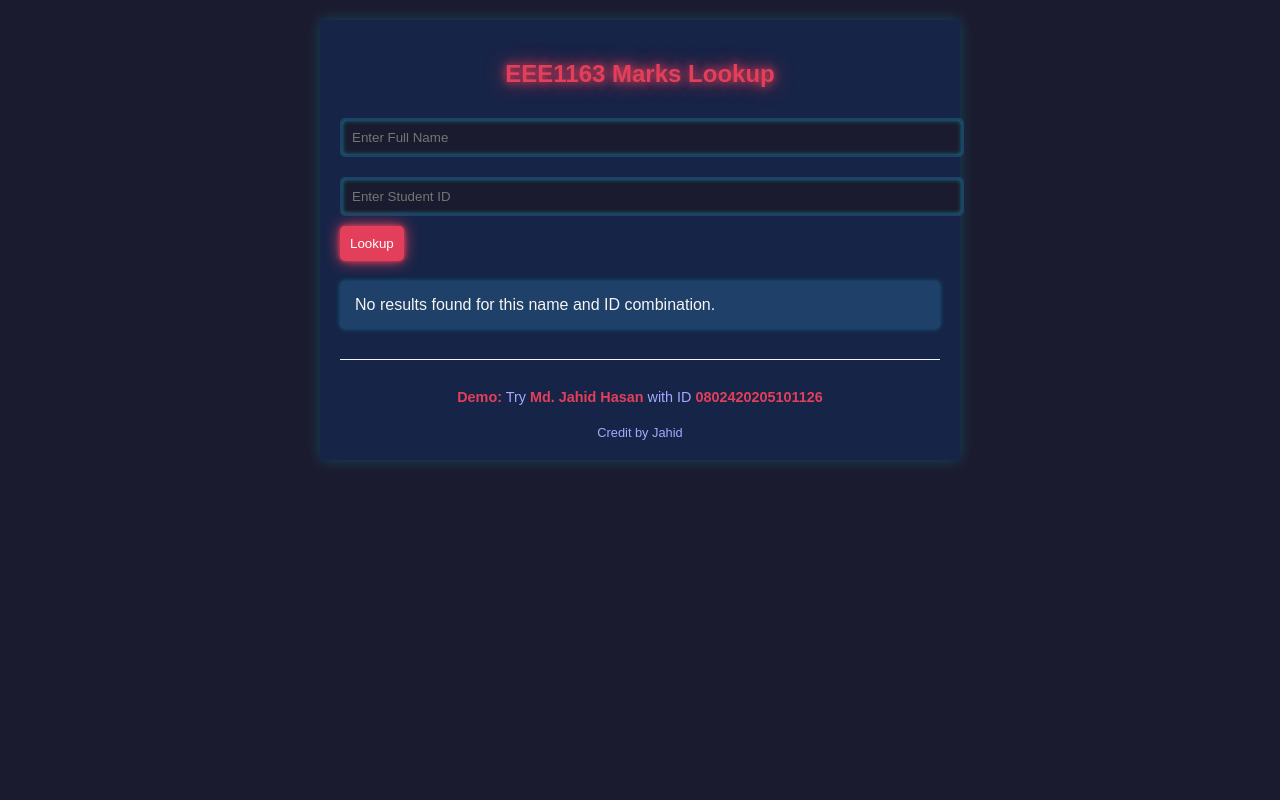
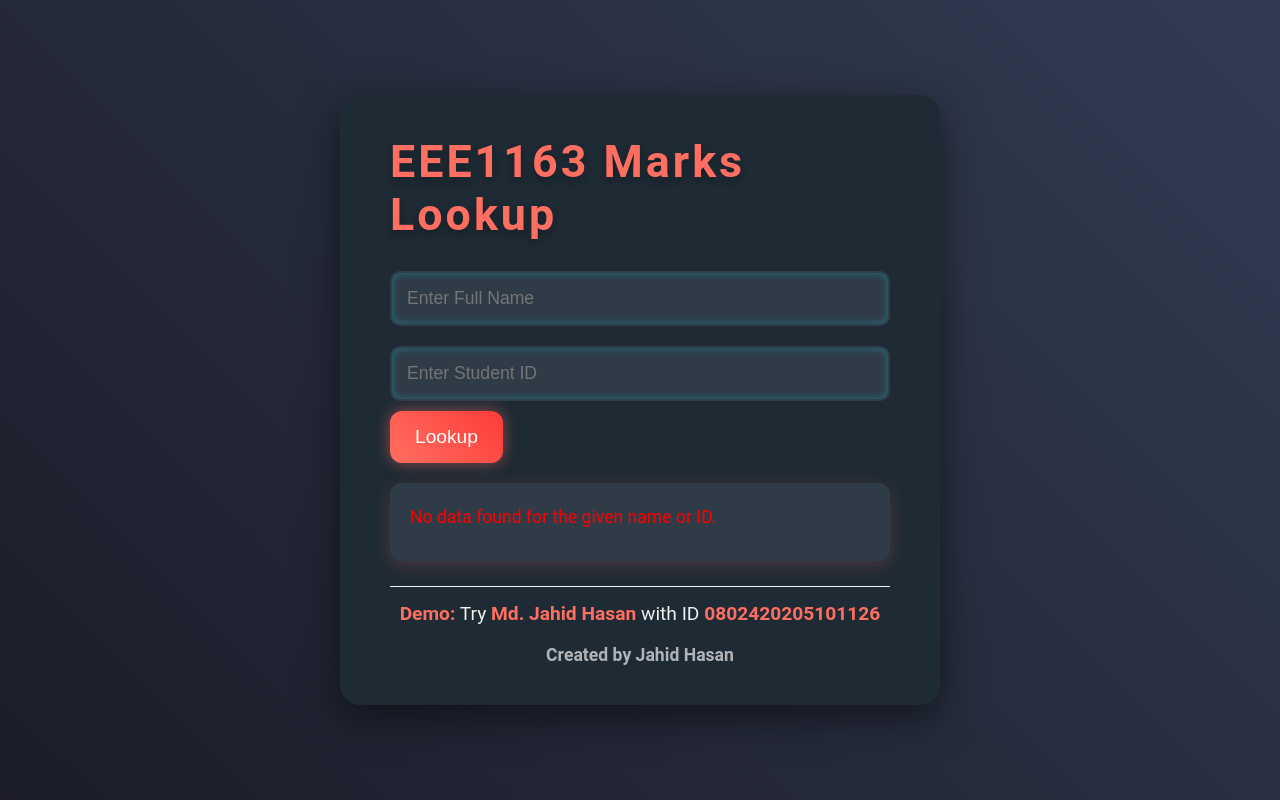
Before and after one commit to Md-Jahid-CSE/Result_EEE, a plain HTML site: page index.html in a window 1280 px wide. Both pictures are taken after a click on the button "Lookup". Drawn offline with Linux system fonts and the light colour scheme.

Commit message:
Update index.html

```diff
--- a/index.html
+++ b/index.html
@@ -5,88 +5,171 @@
     <meta name="viewport" content="width=device-width, initial-scale=1.0">
     <title>EEE1163 Marks Lookup</title>
     <style>
-        /* Overall styling */
-        body {
-            font-family: Arial, sans-serif;
-            background-color: #1b1b2f;
-            color: #f4f4f4;
+        /* Global reset */
+        * {
             margin: 0;
-            padding: 20px;
+            padding: 0;
+            box-sizing: border-box;
         }
 
-        /* Container */
-        .container {
-            max-width: 600px;
-            margin: auto;
-            background: #162447;
+        /* Body styling */
+        body {
+            font-family: 'Roboto', sans-serif;
+            background: linear-gradient(45deg, #1c1c29, #313c51);
+            display: flex;
+            justify-content: center;
+            align-items: center;
+            height: 100vh;
             padding: 20px;
-            border-radius: 5px;
-            box-shadow: 0 0 15px rgba(0, 255, 255, 0.2);
+            color: #f4f4f4;
         }
 
-        /* Input fields */
+        /* Container styling */
+        .container {
+            background: #1e2a34;
+            padding: 40px 50px;
+            border-radius: 20px;
+            box-shadow: 0 12px 40px rgba(0, 0, 0, 0.5);
+            width: 100%;
+            max-width: 600px;
+            transition: transform 0.3s ease, box-shadow 0.3s ease;
+            animation: slideIn 1s ease-out;
+        }
+
+        @keyframes slideIn {
+            0% {
+                transform: translateY(30px);
+                opacity: 0;
+            }
+            100% {
+                transform: translateY(0);
+                opacity: 1;
+            }
+        }
+
+        .container:hover {
+            transform: scale(1.05);
+            box-shadow: 0 20px 50px rgba(255, 111, 97, 0.3);
+        }
+
+        /* Header styling */
+        h2 {
+            color: #ff6f61;
+            font-size: 2.8em;
+            text-shadow: 0 4px 8px rgba(0, 0, 0, 0.3);
+            margin-bottom: 20px;
+            letter-spacing: 3px;
+        }
+
+        /* Input styling */
         input[type="text"] {
             width: 100%;
-            padding: 10px;
+            padding: 15px;
             margin: 10px 0;
-            border: 2px solid #1f4068;
-            background: #1b1b2f;
-            color: #f4f4f4;
-            border-radius: 5px;
-            box-shadow: inset 0 0 5px rgba(0, 255, 255, 0.5);
+            border: 2px solid #303d4d;
+            background: #2f3b47;
+            color: #ecf0f1;
+            border-radius: 10px;
+            font-size: 1.1em;
+            outline: none;
+            box-shadow: inset 0 0 8px rgba(0, 255, 255, 0.3);
+            transition: 0.3s;
+        }
+
+        input[type="text"]:focus {
+            border-color: #ff6f61;
+            box-shadow: 0 0 12px rgba(255, 111, 97, 0.7);
         }
 
         /* Button styling */
         button {
-            padding: 10px;
-            background: #e43f5a;
+            padding: 15px 25px;
+            background: linear-gradient(45deg, #ff6f61, #ff3b39);
             color: white;
             border: none;
-            border-radius: 5px;
+            border-radius: 12px;
             cursor: pointer;
-            box-shadow: 0 0 5px #e43f5a, 0 0 15px #e43f5a;
-            transition: background 0.3s, transform 0.2s;
-        }
-        button:hover {
-            background: #d63447;
-            transform: scale(1.05);
+            font-size: 1.2em;
+            transition: all 0.3s ease;
+            box-shadow: 0 0 15px rgba(255, 111, 97, 0.5);
         }
 
-        /* Results area */
+        button:hover {
+            background: linear-gradient(45deg, #e74c3c, #c0392b);
+            transform: translateY(-3px);
+            box-shadow: 0 0 20px rgba(255, 111, 97, 0.7);
+        }
+
+        /* Result display */
         .result {
             margin-top: 20px;
-            background: #1f4068;
-            padding: 15px;
-            border-radius: 5px;
-            box-shadow: 0 0 5px rgba(0, 255, 255, 0.3);
+            background: #2f3b47;
+            padding: 20px;
+            border-radius: 12px;
+            box-shadow: 0 5px 20px rgba(255, 111, 97, 0.2);
+            opacity: 0;
+            animation: fadeIn 0.5s forwards;
         }
 
-        /* Neon-style heading */
-        h2 {
-            text-align: center;
-            color: #e43f5a;
-            text-shadow: 0 0 10px #e43f5a, 0 0 20px #e43f5a;
+        @keyframes fadeIn {
+            0% {
+                opacity: 0;
+                transform: translateY(10px);
+            }
+            100% {
+                opacity: 1;
+                transform: translateY(0);
+            }
+        }
+
+        .result p {
+            margin-bottom: 10px;
+            font-size: 1.1em;
+            line-height: 1.6;
         }
 
         /* Demo section */
         .demo {
-            margin-top: 30px;
-            color: #a7a7ff;
-            font-size: 0.9em;
+            margin-top: 25px;
+            font-size: 1.2em;
+            color: #f0f0f0;
             text-align: center;
             border-top: 1px solid #f4f4f4;
             padding-top: 15px;
         }
+
         .demo strong {
-            color: #e43f5a;
+            color: #ff6f61;
         }
 
-        /* Credit */
+        /* Footer credit */
         .credit {
             margin-top: 20px;
-            font-size: 0.8em;
+            font-size: 1.1em;
             text-align: center;
-            color: #a7a7ff;
+            color: #f0f0f0;
+            font-weight: bold;
+            opacity: 0.7;
+        }
+
+        /* Mobile responsiveness */
+        @media (max-width: 768px) {
+            .container {
+                width: 90%;
+                padding: 30px;
+            }
+
+            h2 {
+                font-size: 2.3em;
+            }
+
+            button {
+                padding: 12px 20px;
+            }
+
+            input[type="text"] {
+                padding: 12px;
+            }
         }
     </style>
 </head>
@@ -102,75 +185,80 @@
             <p><strong>Demo:</strong> Try <strong>Md. Jahid Hasan</strong> with ID <strong>0802420205101126</strong></p>
         </div>
 
-        <div class="credit">Credit by Jahid</div>
+        <div class="credit">Created by Jahid Hasan</div>
     </div>
 
     <script>
-        const marksData = {
-            "NAFIS HASAN ABID": { id: "0802420205101100", marks: 15 },
-            "MST. MOMITA JAMAN MOMO": { id: "0802420105101101", marks: 16 },
-            "MST. MARJIA MEHEJABIN": { id: "0802420105101102", marks: 17 },
-            "MD. SAYADUL ISLAM": { id: "0802420405101103", marks: 15 },
-            "JAHIN AFIFA SADIA": { id: "0802420105101104", marks: 14 },
-            "ALL SHAHRIAR RAHMAN ROKON": { id: "0802420205101105", marks: 12 },
-            "MD. AYMAN ABID SEYAM": { id: "0802420405101106", marks: 17 },
-            "MOST. FARHA TABASSUM ANANNA": { id: "0802420105101107", marks: 14 },
-            "MOST. FARIHA TABASSUM ANU": { id: "0802420105101108", marks: 14 },
-            "NUSRAT JAHAN JUI": { id: "0802420105101109", marks: 15 },
-            "MD. JAODAT AKIB SHIFAT": { id: "0802420205101111", marks: 26 },
-            "SHAH MD. AL JUNAID": { id: "0802420205101112", marks: 30 },
-            "SHIDRATUL MUNTAHA": { id: "0802420105101113", marks: 22 },
-            "FARHANA BENTE HUSSIN SAYDA": { id: "0802420105101114", marks: 26 },
-            "JANNATUL MAOWA JEBA": { id: "0802420105101115", marks: 19 },
-            "MD. SIMUM HASSAN SIYAM": { id: "0802420205101116", marks: 6 },
-            "MD. SANZID HASAN": { id: "0802420205101118", marks: 27 },
-            "ASHRIA JAHAN PRIONTY": { id: "0802420105101119", marks: 12 },
-            "MUNTASERA TABASSUM LOPA": { id: "0802420105101120", marks: 24 },
-            "ARHAM HABIB RAFI": { id: "0802420205101121", marks: 12 },
-            "MST. RIFA TAMANNA": { id: "0802420105101122", marks: 27 },
-            "MD. TANJIMUL ISLAM TAMIM": { id: "0802420205101123", marks: 21 },
-            "MD. TOUHID IBNA MIZAN ANIK": { id: "0802420405101124", marks: 14 },
-            "MD. ABDUS SHAFI TAHMID": { id: "0802420405101125", marks: 23 },
-            "MD. JAHID HASAN": { id: "0802420205101126", marks: 33 },
-            "DISHA ROY TRIPTY": { id: "0802420105101127", marks: 12 },
-            "MD. RAHIB SABAB SHIFAT": { id: "0802420205101128", marks: 8 },
-            "SHAH MD. RIAZUL ISLAM": { id: "0802420205101130", marks: 20 },
-            "MD. FARHAN ALAM": { id: "0802420205101131", marks: 26 },
-            "TANUSHREE ROY": { id: "0802420105101132", marks: 41 },
-            "MD. MAHMUDUL ISLAM SABUZ": { id: "0802420405101133", marks: 19 },
-            "MD. TANVIR ISLAM MASUM": { id: "0802420405101134", marks: 31 },
-            "MRINMOYE RAHMAN": { id: "0802420105101135", marks: 35 },
-            "ABDULLAH - AL GALIB TONMOY": { id: "0802420205101136", marks: 21 },
-            "MD. SAJOL HASSAN": { id: "0802420205101137", marks: 3 },
-            "A. S. M. SAYEM": { id: "0802420205101138", marks: 20 },
-            "MD. ELIAS AHMAD": { id: "0802420405101139", marks: 2 },
-            "MD. SEYAM ALI": { id: "0802420205101140", marks: 10 },
-            "FARHANA TABASSUM PROME": { id: "0802420105101141", marks: 29 },
-            "NAORIN TABASSUM": { id: "0802420105101142", marks: 30 },
-            "MD MONIRUZZAMAN MONIR": { id: "0802420205101143", marks: 31 },
-            "SHIRATUL BASHAR": { id: "0802420205101144", marks: 5 },
-            "BINIKA SARKAR TONUSHREE": { id: "0802410105101001", marks: 20 },
-            "S.M. MAHBUB MOURSHED SIAM": { id: "0802410205101012", marks: 31 },
-            "MD. REZUWAN TAHMED": { id: "0802410205101040", marks: 10 },
-            "MA SARWAR HRIDOY": { id: "0802410205101042", marks: 0 },
-            "TANZIM MASHRUR TASHIN": { id: "0802410205101076", marks: 5 },
-            "MD. SADEQUL ISLAM SAJEEB": { id: "0802410205101078", marks: 21 },
-            "MD. MOINUDDIN AHAMMED SAYEM": { id: "0802320205101034", marks: 2 },
-            "MD. RIFAT HOSSEN": { id: "0802320405101084", marks: 31 },
-            "DHRUBO JYOTI BARMAN": { id: "0802320205101077", marks: 8 }
-        };
+const marksData = {
+    "NAFIS HASAN ABID": { id: "0802420205101100", ct1: 6, ct2: 4, mid: 15, attendance: 14 },
+    "MST. MOMITA JAMAN MOMO": { id: "0802420105101101", ct1: 20, ct2: 7, mid: 16, attendance: 14 },
+    "MST. MARJIA MEHEJABIN": { id: "0802420105101102", ct1: 10, ct2: 4, mid: 17, attendance: 14 },
+    "MD. SAYADUL ISLAM": { id: "0802420405101103", ct1: 6, ct2: 3, mid: 15, attendance: 15 },
+    "JAHIN AFIFA SADIA": { id: "0802420105101104", ct1: 20, ct2: 4, mid: 14, attendance: 15 },
+    "ALL SHAHRIAR RAHMAN ROKON": { id: "0802420205101105", ct1: 12, ct2: 5, mid: 12, attendance: 11 },
+    "MD. AYMAN ABID SEYAM": { id: "0802420405101106", ct1: 14, ct2: "A", mid: 17, attendance: 12 },
+    "MOST. FARHA TABASSUM ANANNA": { id: "0802420105101107", ct1: 8, ct2: 10, mid: 14, attendance: 17 },
+    "MOST. FARIHA TABASSUM ANU": { id: "0802420105101108", ct1: 8, ct2: 2, mid: 14, attendance: 17 },
+    "NUSRAT JAHAN JUI": { id: "0802420105101109", ct1: 9, ct2: 2, mid: 15, attendance: 10 },
+    "MD. JAODAT AKIB SHIFAT": { id: "0802420205101111", ct1: 10, ct2: 3, mid: 26, attendance: 8 },
+    "SHAH MD. AL JUNAID": { id: "0802420205101112", ct1: "A", ct2: 12, mid: 30, attendance: 15 },
+    "SHIDRATUL MUNTAHA": { id: "0802420105101113", ct1: 14, ct2: 5, mid: 22, attendance: 15 },
+    "FARHANA BENTE HUSSIN SAYDA": { id: "0802420105101114", ct1: 14, ct2: 8, mid: 26, attendance: 16 },
+    "JANNATUL MAOWA JEBA": { id: "0802420105101115", ct1: 15, ct2: 8, mid: 19, attendance: 14 },
+    "MD. SIMUM HASSAN SIYAM": { id: "0802420205101116", ct1: 0, ct2: "A", mid: 6, attendance: 7 },
+    "MD. SANZID HASAN": { id: "0802420205101118", ct1: 14, ct2: 3, mid: 27, attendance: 16 },
+    "ASHRIA JAHAN PRIONTY": { id: "0802420105101119", ct1: 8, ct2: 10, mid: 12, attendance: 12 },
+    "MUNTASERA TABASSUM LOPA": { id: "0802420105101120", ct1: "A", ct2: 15, mid: 24, attendance: 13 },
+    "ARHAM HABIB RAFI": { id: "0802420205101121", ct1: 12, ct2: 0, mid: 12, attendance: 14 },
+    "MST. RIFA TAMANNA": { id: "0802420105101122", ct1: 16, ct2: 6, mid: 27, attendance: 17 },
+    "MD. TANJIMUL ISLAM TAMIM": { id: "0802420205101123", ct1: 7, ct2: 13, mid: 21, attendance: 17 },
+    "MD. TOUHID IBNA MIZAN ANIK": { id: "0802420405101124", ct1: 0, ct2: 3, mid: 14, attendance: 12 },
+    "MD. ABDUS SHAFI TAHMID": { id: "0802420405101125", ct1: 11, ct2: 12, mid: 23, attendance: 16 },
+    "MD. JAHID HASAN": { id: "0802420205101126", ct1: 19, ct2: 10, mid: 33, attendance: 16 },
+    "DISHA ROY TRIPTY": { id: "0802420105101127", ct1: 3, ct2: 8, mid: 12, attendance: 16 },
+    "MD. RAHIB SABAB SHIFAT": { id: "0802420205101128", ct1: 12, ct2: 2, mid: 8, attendance: 13 },
+    "SHAH MD. RIAZUL ISLAM": { id: "0802420205101130", ct1: 12, ct2: 7, mid: 20, attendance: 16 },
+    "MD. FARHAN ALAM": { id: "0802420205101131", ct1: 12, ct2: 9, mid: 26, attendance: 15 },
+    "TANUSHREE ROY": { id: "0802420105101132", ct1: 16, ct2: 15, mid: 41, attendance: 17 },
+    "MD. MAHMUDUL ISLAM SABUZ": { id: "0802420405101133", ct1: 12, ct2: 2, mid: 19, attendance: 15 },
+    "MD. TANVIR ISLAM MASUM": { id: "0802420405101134", ct1: 20, ct2: 2, mid: 31, attendance: 16 },
+    "MRINMOYE RAHMAN": { id: "0802420105101135", ct1: 14, ct2: 16, mid: 35, attendance: 17 },
+    "ABDULLAH - AL GALIB TONMOY": { id: "0802420205101136", ct1: 12, ct2: 2, mid: 21, attendance: 14 },
+    "MD. SAJOL HASSAN": { id: "0802420205101137", ct1: 14, ct2: 0, mid: 3, attendance: 16 },
+    "A. S. M. SAYEM": { id: "0802420205101138", ct1: 10, ct2: 12, mid: 20, attendance: 16 },
+    "MD. ELIAS AHMAD": { id: "0802420405101139", ct1: 0, ct2: 0, mid: 2, attendance: 10 },
+    "MD. SEYAM ALI": { id: "0802420205101140", ct1: 17, ct2: 10, mid: 10, attendance: 11 },
+    "FARHANA TABASSUM PROME": { id: "0802420105101141", ct1: "A", ct2: 12, mid: 29, attendance: 16 },
+    "NAORIN TABASSUM": { id: "0802420105101142", ct1: 16, ct2: "A", mid: 30, attendance: 7 },
+    "MD MONIRUZZAMAN MONIR": { id: "0802420205101143", ct1: 20, ct2: 9, mid: 31, attendance: 8 },
+    "SHIRATUL BASHAR": { id: "0802420205101144", ct1: 0, ct2: "A", mid: 5, attendance: 4 },
+    "BINIKA SARKAR TONUSHREE": { id: "0802410105101001", ct1: 13, ct2: 13, mid: 20, attendance: 14 },
+    "S.M. MAHBUB MOURSHED SIAM": { id: "0802410205101012", ct1: 0, ct2: "A", mid: 30, attendance: 16 },
+    "MD. REZUWAN TAHMED": { id: "0802410205101040", ct1: 6, ct2: "A", mid: 10, attendance: 6 },
+    "MA SARWAR HRIDOY": { id: "0802410205101042", ct1: 12, ct2: "A", mid: 0, attendance: 8 },
+    "TANZIM MASHRUR TASHIN": { id: "0802410205101076", ct1: 6, ct2: 0, mid: 5, attendance: 15 },
+    "MD. SADEQUL ISLAM SAJEEB": { id: "0802410205101078", ct1: 2, ct2: 10, mid: 21, attendance: 15 },
+    "MD. MOINUDDIN AHAMMED SAYEM": { id: "0802320205101034", ct1: "A", ct2: "A", mid: 2, attendance: 0 },
+    "MD. RIFAT HOSSEN": { id: "0802320405101084", ct1: 19, ct2: 10, mid: 31, attendance: 5 },
+    "DHRUBO JYOTI BARMAN": { id: "0802320205101077", ct1: "A", ct2: "A", mid: 8, attendance: 0 }
+};
 
         function lookupMarks() {
-            const name = document.getElementById('fullName').value.trim().toUpperCase();
-            const id = document.getElementById('studentId').value.trim();
-            const resultDiv = document.getElementById('result');
-            resultDiv.innerHTML = ''; // Clear previous results
+            const fullName = document.getElementById('fullName').value.trim();
+            const studentId = document.getElementById('studentId').value.trim();
 
-            if (marksData[name] && marksData[name].id === id) {
-                const marks = marksData[name].marks;
-                resultDiv.innerHTML = `<strong>ID:</strong> ${id}<br><strong>Marks:</strong> ${marks}`;
+            if (marksData[fullName] && marksData[fullName].id === studentId) {
+                const student = marksData[fullName];
+                document.getElementById('result').innerHTML = `
+                    <p><strong>Full Name:</strong> ${fullName}</p>
+                    <p><strong>Student ID:</strong> ${student.id}</p>
+                    <p><strong>CT1 Marks (Out of 20):</strong> ${student.ct1}</p>
+                    <p><strong>CT2 Marks (Out of 20):</strong> ${student.ct2}</p>
+                    <p><strong>Midterm Marks (Out of 45):</strong> ${student.mid}</p>
+                    <p><strong>Attendance (Out of 17):</strong> ${student.attendance}</p>
+                `;
             } else {
-                resultDiv.innerHTML = 'No results found for this name and ID combination.';
+                document.getElementById('result').innerHTML = "<p style='color:red;'>No data found for the given name or ID.</p>";
             }
         }
     </script>
```
